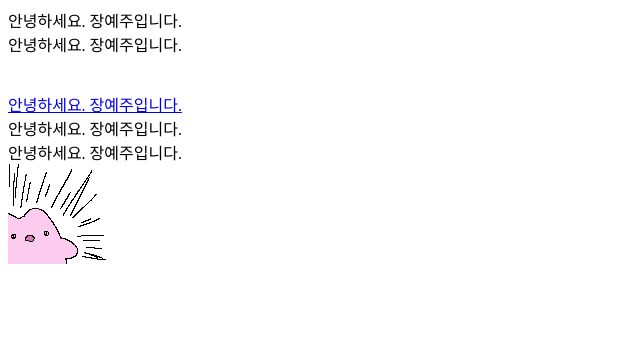
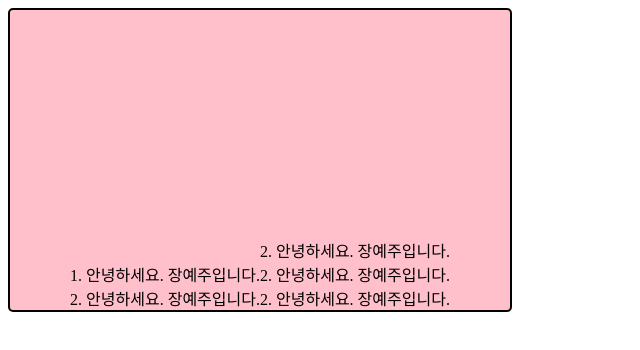
Before and after one commit to yeju0829/week1.1-practice, a plain HTML site: page index.html in a window 1280 px wide. Shown: the whole page, without its empty margins (0-640 px from the left). Drawn offline with Linux system fonts and the light colour scheme.

Commit message:
practice

```diff
--- a/index.html
+++ b/index.html
@@ -4,14 +4,19 @@
        <title>내가 만든 html</title>
        <meta charset="UTF-8">
         <meta name="author" content="html">
+        <link rel="stylesheet" href="style.css"/>
    <head>
    <body>
-    <div>안녕하세요. 장예주입니다.</div>
-    <nav>안녕하세요. 장예주입니다.</nav>
-    <br/><br/>
-    <a href="https://www.naver.com">안녕하세요. 장예주입니다.</a>
-    <div>안녕하세요. 장예주입니다.</div>
-    <div>안녕하세요. 장예주입니다.</div>
-    <img src="/img/icon_10.png"/>
+    <div class="mainbox">
+        <div class="subbox">
+         <div>1. 안녕하세요. 장예주입니다.</div>
+         <div>2. 안녕하세요. 장예주입니다.</div>
+        </div>
+        <div class="subbox">
+         <div>2. 안녕하세요. 장예주입니다.</div>
+         <div>2. 안녕하세요. 장예주입니다.</div>
+         <div>2. 안녕하세요. 장예주입니다.</div>
+         </div>
+    </div>
    </body>
 </html>
--- /dev/null
+++ b/style.css
@@ -0,0 +1,21 @@
+nav{
+    background-color:blueviolet;
+    color:aliceblue;
+}
+.textbox{
+    font-size: 50px;
+    color: pink;
+
+}
+.mainbox{
+    background-color: pink;
+    width: 500px;
+    height: 300px;
+    border: solid 2px black;
+    border-radius:5px;
+    column-width: 100px;
+
+    display: flex;
+    justify-content: center;
+    align-items: flex-end;
+}
```
